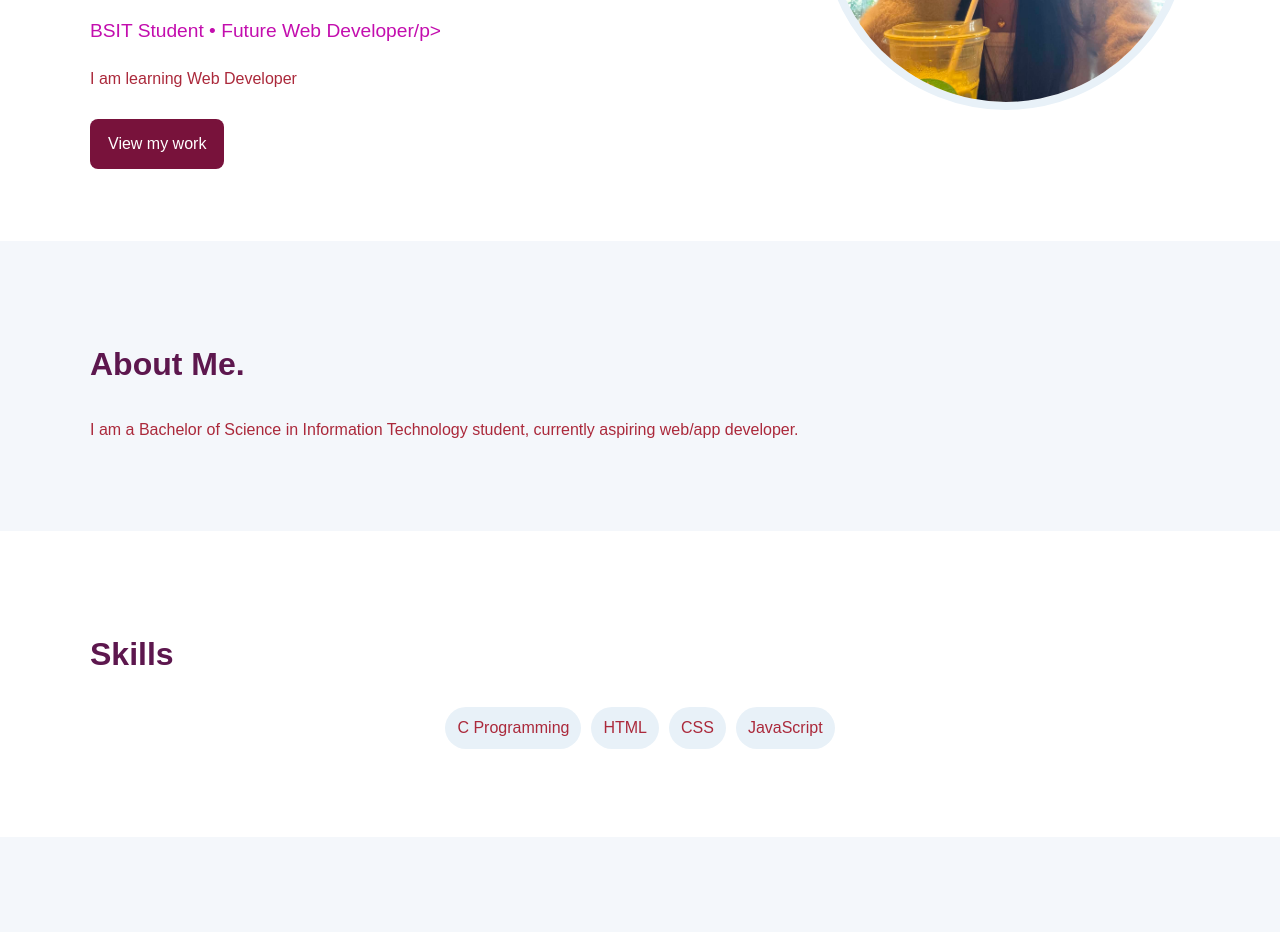
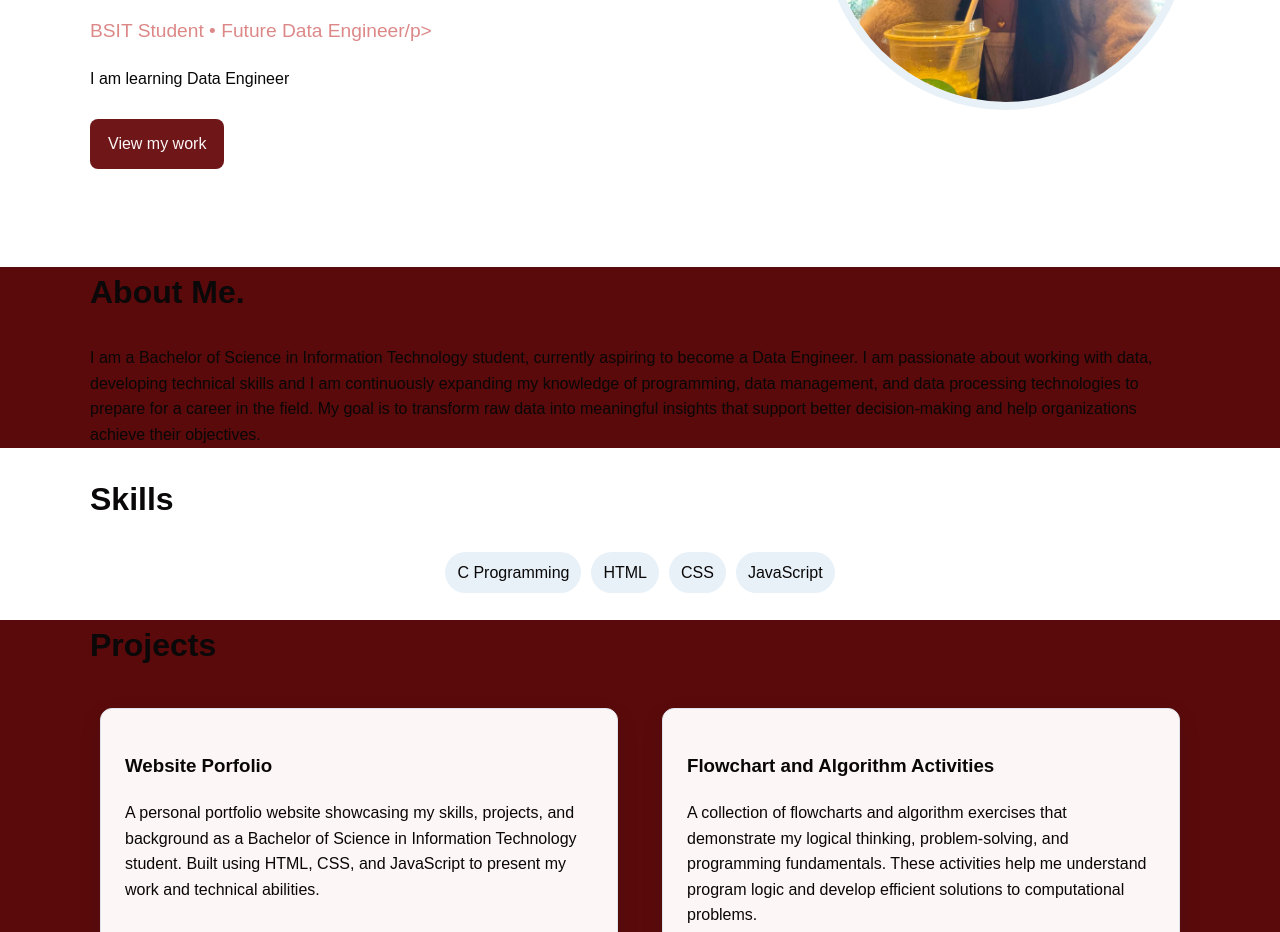
Before and after one commit to dalucanogjennygrace03-svg/dalucanog.github.io, a plain HTML site: page index.html in a window 1280 px wide. Shown: the part 458-1390 px from the top of the page. Drawn offline with Linux system fonts and the light colour scheme.

Commit message:
color changed

```diff
--- a/css/styles.css
+++ b/css/styles.css
@@ -1,10 +1,10 @@
 :root {
---navy: #5d174e;
---blue: #78123b;
---ink: #ab293b;
---muted: #c30eae;
---surface: #f4f7fb;
---white: #ffffff;
+--navy: #0a0809;
+--blue: #6f1619;
+--ink: #090707;
+--muted: #dd8888;
+--surface: #5a0a0a;
+--white: #fdf6f6;s
 --section-space: 72px;
 }
 * { box-sizing: border-box; }
--- a/index.html
+++ b/index.html
@@ -3,7 +3,7 @@
 <head>
 <meta charset="UTF-8">
 <meta name="viewport" content="width=device-width, initial-scale=1.0">
-<meta name="description" content="Portfolio of Mia Circulado">
+<meta name="description" content="Portfolio of Jenny Grace Dalucanog">
 <title>Jenny Grace Dalucanog | Portfolio</title>
 <link rel="stylesheet" href="css/styles.css">
 </head>
@@ -24,8 +24,8 @@
 <div>
 <p class="eyebrow">Hello, I am</p>
 <h1>Jenny Grace Dalucanog</h1>
-<p class="tagline">BSIT Student • Future Web Developer/p>
-<p>I am learning Web Developer</p>
+<p class="tagline">BSIT Student • Future Data Engineer/p>
+<p>I am learning Data Engineer</p>
 <a class="button" href="#projects">View my work</a>
 </div>
 <img src="image/profile.jpg"
@@ -35,7 +35,7 @@ alt="Portrait of Jenny Grace Dalucanog" class="profile-photo">
 <div class="container">
 <h2>About Me.</h2>
 <p>
-I am a Bachelor of Science in Information Technology student, currently aspiring web/app developer.
+I am a Bachelor of Science in Information Technology student, currently aspiring to become a Data Engineer. I am passionate about working with data, developing technical skills and I am continuously expanding my knowledge of programming, data management, and data processing technologies to prepare for a career in the field. My goal is to transform raw data into meaningful insights that support better decision-making and help organizations achieve their objectives.
 </p>
 </div>
 </section>
@@ -53,15 +53,15 @@ I am a Bachelor of Science in Information Technology student, currently aspiring
 <h2>Projects</h2>
 <div class="project-grid">
 <article class="card">
-<h3>Student Calculator</h3>
+<h3>Website Porfolio</h3>
 <p>
---------
+A personal portfolio website showcasing my skills, projects, and background as a Bachelor of Science in Information Technology student. Built using HTML, CSS, and JavaScript to present my work and technical abilities.
 </p>
 </article>
 <article class="card">
 <h3>Flowchart and Algorithm Activities</h3>
 <p>
-------.
+A collection of flowcharts and algorithm exercises that demonstrate my logical thinking, problem-solving, and programming fundamentals. These activities help me understand program logic and develop efficient solutions to computational problems.
 </p>
 </article>
 </div>
```
